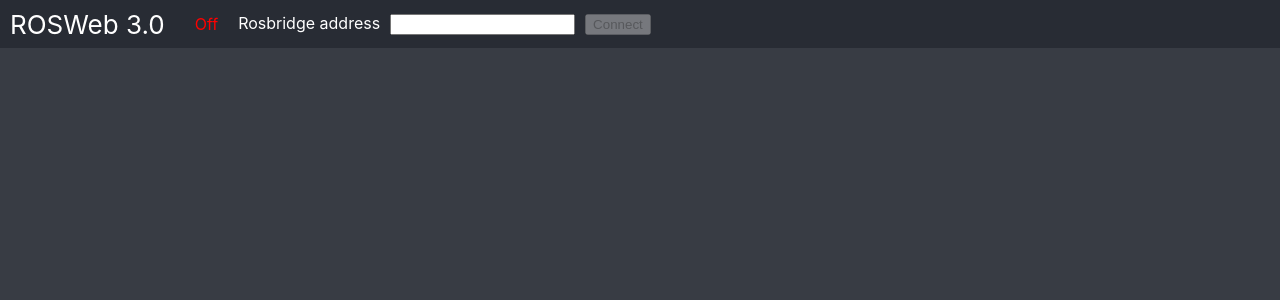
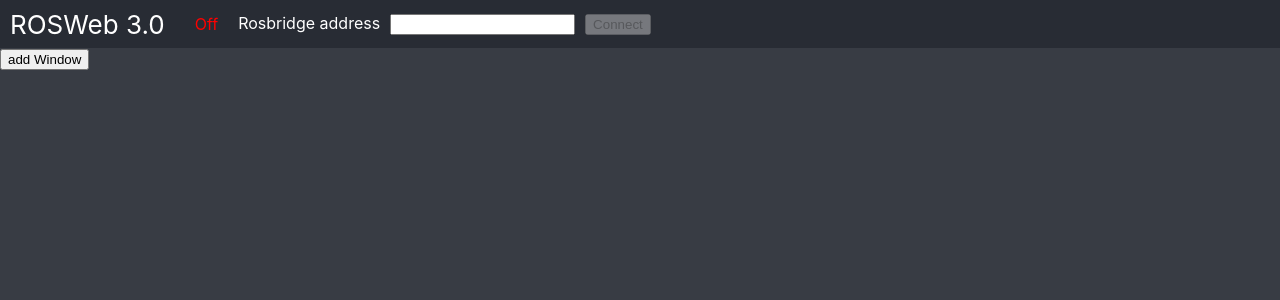
Before and after one commit to marcoarruda/rosweb-3.0, a React (Create React App) app: page / in a window 1280 px wide. Shown: the top 300 px of the page. Built offline with nearby package versions, Linux system fonts and the light colour scheme.

Commit message:
[#8] implement workspace context and windows render

```diff
--- a/src/App.tsx
+++ b/src/App.tsx
@@ -3,13 +3,19 @@
 
 import ConnectionProvider from './store/ConnectionProvider';
 import { Toolbar } from 'common/components/toolbar';
+import { WorkspaceContextProvider } from 'store/workspace-context';
+import { Workspace } from 'common/components/workspace';
 
 function App() {
   return (
     <ConnectionProvider>
       <div className="App">
         <Toolbar />
-        <section className="App-section"></section>
+        <section className="App-section">
+          <WorkspaceContextProvider>
+            <Workspace />
+          </WorkspaceContextProvider>
+        </section>
       </div>
     </ConnectionProvider>
   );
--- /dev/null
+++ b/src/common/components/workspace/add-btn.tsx
@@ -0,0 +1,25 @@
+import { useWorkspaceContext } from 'store/workspace-context';
+
+export const AddBtn = () => {
+  const { addWindow, windows } = useWorkspaceContext();
+
+  return (
+    <button
+      onClick={() => {
+        const id = windows.length + 1;
+        addWindow({
+          uuid: String(id),
+          title: '',
+          rects: {
+            width: 100,
+            height: 100,
+            x: id * 30,
+            y: id * 30,
+          },
+        });
+      }}
+    >
+      add Window
+    </button>
+  );
+};
--- /dev/null
+++ b/src/common/components/workspace/index.tsx
@@ -0,0 +1,15 @@
+import { useWorkspaceContext } from 'store/workspace-context';
+import { Window } from './window';
+import { AddBtn } from './add-btn';
+
+export const Workspace = () => {
+  const { windows } = useWorkspaceContext();
+  return (
+    <>
+      <AddBtn />
+      {windows.map((item) => (
+        <Window window={item} key={item.uuid} />
+      ))}
+    </>
+  );
+};
--- /dev/null
+++ b/src/common/components/workspace/window/index.tsx
@@ -0,0 +1,31 @@
+import { WorkspaceWindow } from 'common/types/workspace-window';
+import { Rnd } from 'react-rnd';
+import { useWorkspaceContext } from 'store/workspace-context';
+
+interface WindowProps {
+  window: WorkspaceWindow;
+}
+export const Window = ({ window }: WindowProps) => {
+  const { width, height, x, y } = window.rects;
+  const { updateWindow } = useWorkspaceContext();
+  return (
+    <Rnd
+      style={{ backgroundColor: 'tomato' }}
+      size={{
+        width,
+        height,
+      }}
+      position={{ x, y }}
+      onDragStop={(e, { x, y }) => {
+        updateWindow(window.uuid, { rects: { width, height, x, y } });
+      }}
+      onResize={(e, direction, ref) => {
+        updateWindow(window.uuid, {
+          rects: { width: ref.offsetWidth, height: ref.offsetHeight, x, y },
+        });
+      }}
+    >
+      {window.uuid}
+    </Rnd>
+  );
+};
--- /dev/null
+++ b/src/common/types/workspace-window.ts
@@ -0,0 +1,5 @@
+export interface WorkspaceWindow {
+  uuid: string;
+  rects: { x: number; y: number; width: number; height: number };
+  title: string;
+}
--- /dev/null
+++ b/src/store/workspace-context.tsx
@@ -0,0 +1,48 @@
+import { WorkspaceWindow } from 'common/types/workspace-window';
+import { createContext, FC, useContext, useState } from 'react';
+
+export interface WorkspaceContext {
+  windows: WorkspaceWindow[];
+  updateWindow(uuid: string, window: Partial<WorkspaceWindow>): void;
+  addWindow(window: WorkspaceWindow): void;
+  removeWindow(uuid: string): void;
+}
+
+const noop = () => {};
+
+const Context = createContext<WorkspaceContext>({
+  windows: [],
+  updateWindow: noop,
+  addWindow: noop,
+  removeWindow: noop,
+});
+
+export const useWorkspaceContext = () => useContext(Context);
+
+export const WorkspaceContextProvider: FC = ({ children }) => {
+  const [windows, setWindows] = useState<WorkspaceWindow[]>([]);
+
+  const addWindow: WorkspaceContext['addWindow'] = (window) =>
+    setWindows((list) => [...list, window]);
+
+  const removeWindow: WorkspaceContext['removeWindow'] = (uuid) =>
+    setWindows((list) => list.filter((w) => w.uuid !== uuid));
+
+  const updateWindow: WorkspaceContext['updateWindow'] = (uuid, window) =>
+    setWindows((list) =>
+      list.map((w) => (w.uuid === uuid ? { ...w, ...window } : w))
+    );
+
+  return (
+    <Context.Provider
+      value={{
+        windows,
+        removeWindow,
+        addWindow,
+        updateWindow,
+      }}
+    >
+      {children}
+    </Context.Provider>
+  );
+};
--- a/tsconfig.json
+++ b/tsconfig.json
@@ -19,7 +19,7 @@
     "isolatedModules": true,
     "noEmit": true,
     "jsx": "react-jsx",
-    "baseUrl": "src"
+    "baseUrl": "./src"
   },
   "include": [
     "src"
```
